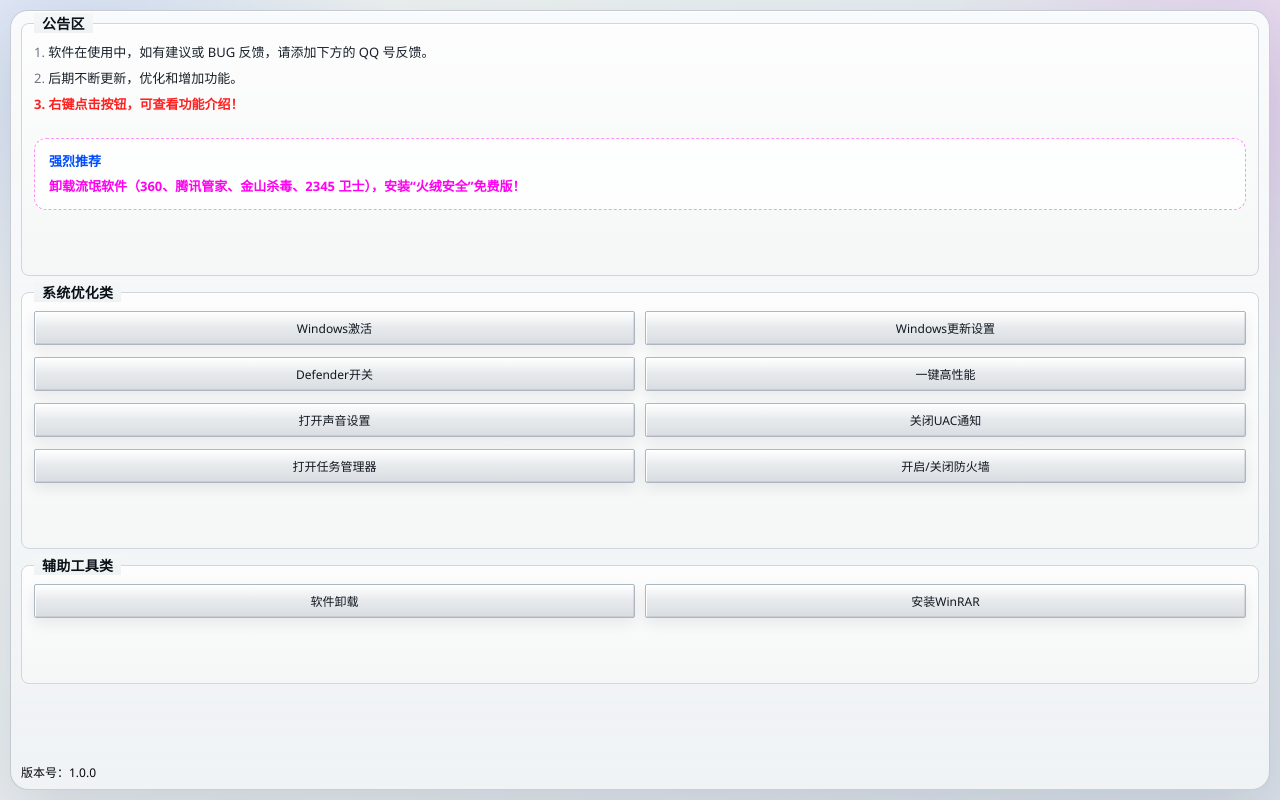
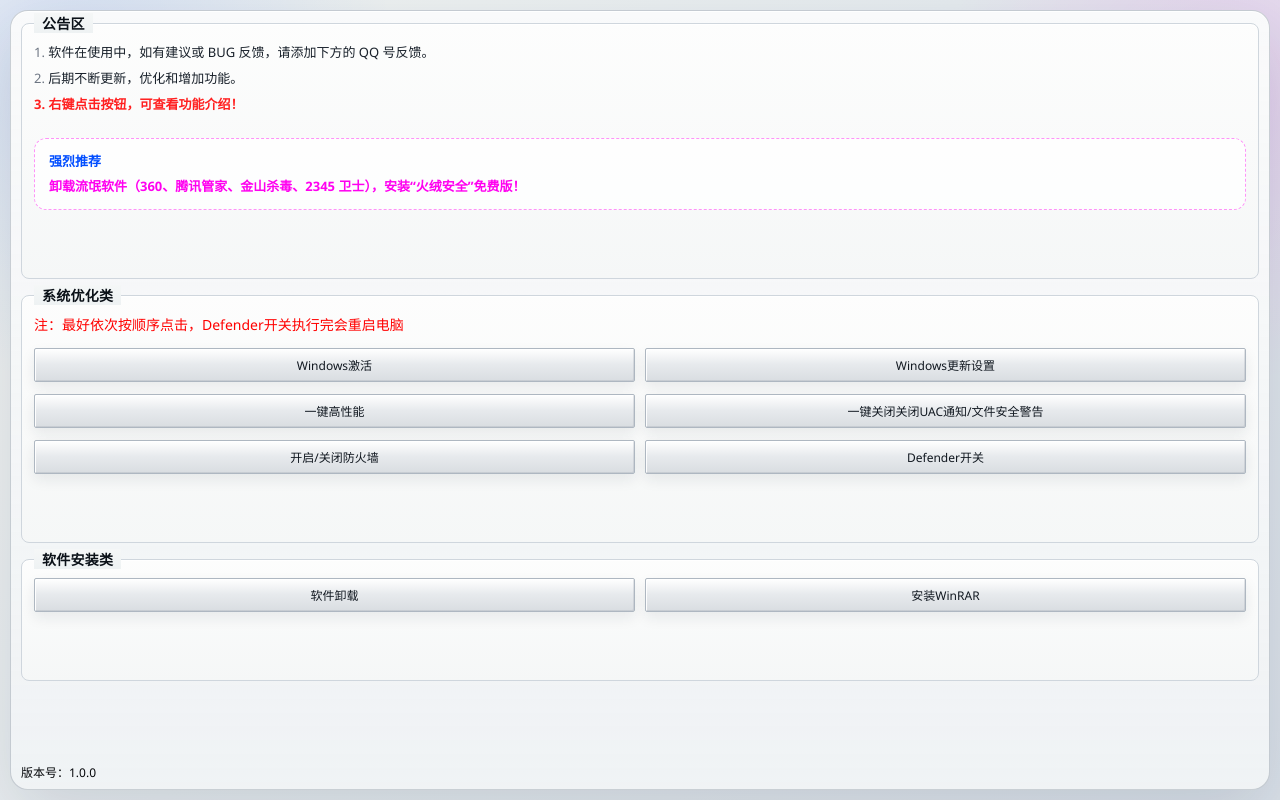
Before and after one commit to ljiang007/windows-optimization-tool, a Vue app: page / in a window 1280 px wide. Built offline with nearby package versions, Linux system fonts and the light colour scheme.

Commit message:
feat:完善提示词

```diff
--- a/src/components/toolbox/SystemOptimizePanel.vue
+++ b/src/components/toolbox/SystemOptimizePanel.vue
@@ -4,18 +4,17 @@ const emit = defineEmits(['tool-click'])
 const tools = [
   'Windows激活',
   'Windows更新设置',
+  '一键高性能',
+  '一键关闭关闭UAC通知/文件安全警告',
+  '开启/关闭防火墙',
   'Defender开关',
-  '一键高性能',
-  '打开声音设置',
-  '关闭UAC通知',
-  '打开任务管理器',
-  '开启/关闭防火墙',
 ]
 </script>
 
 <template>
   <section class="tool-panel" aria-labelledby="system-title">
     <div class="panel-title" id="system-title">系统优化类</div>
+    <div class="zhu">注：最好依次按顺序点击，Defender开关执行完会重启电脑</div>
     <div class="tool-grid">
       <button
         v-for="tool in tools"
--- a/src/components/toolbox/UtilityToolsPanel.vue
+++ b/src/components/toolbox/UtilityToolsPanel.vue
@@ -9,7 +9,7 @@ const tools = [
 
 <template>
   <section class="tool-panel" aria-labelledby="utility-title">
-    <div class="panel-title" id="utility-title">辅助工具类</div>
+    <div class="panel-title" id="utility-title">软件安装类</div>
     <div class="tool-grid compact-grid">
       <button
         v-for="tool in tools"
--- a/src/styles.css
+++ b/src/styles.css
@@ -229,3 +229,8 @@ a {
     justify-content: flex-start;
   }
 }
+.zhu{
+  margin-bottom: 14px;
+  font-size: 14px;
+  color: red;
+}
```
